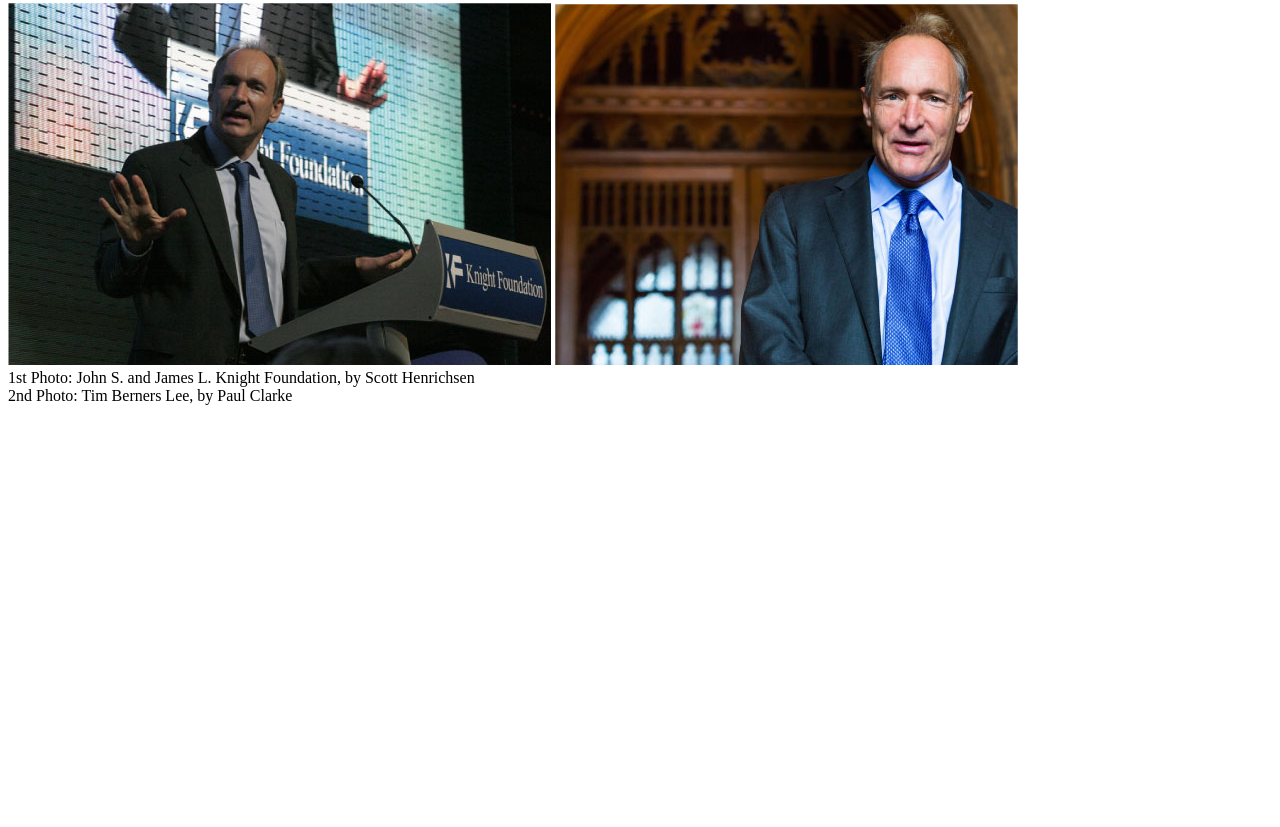
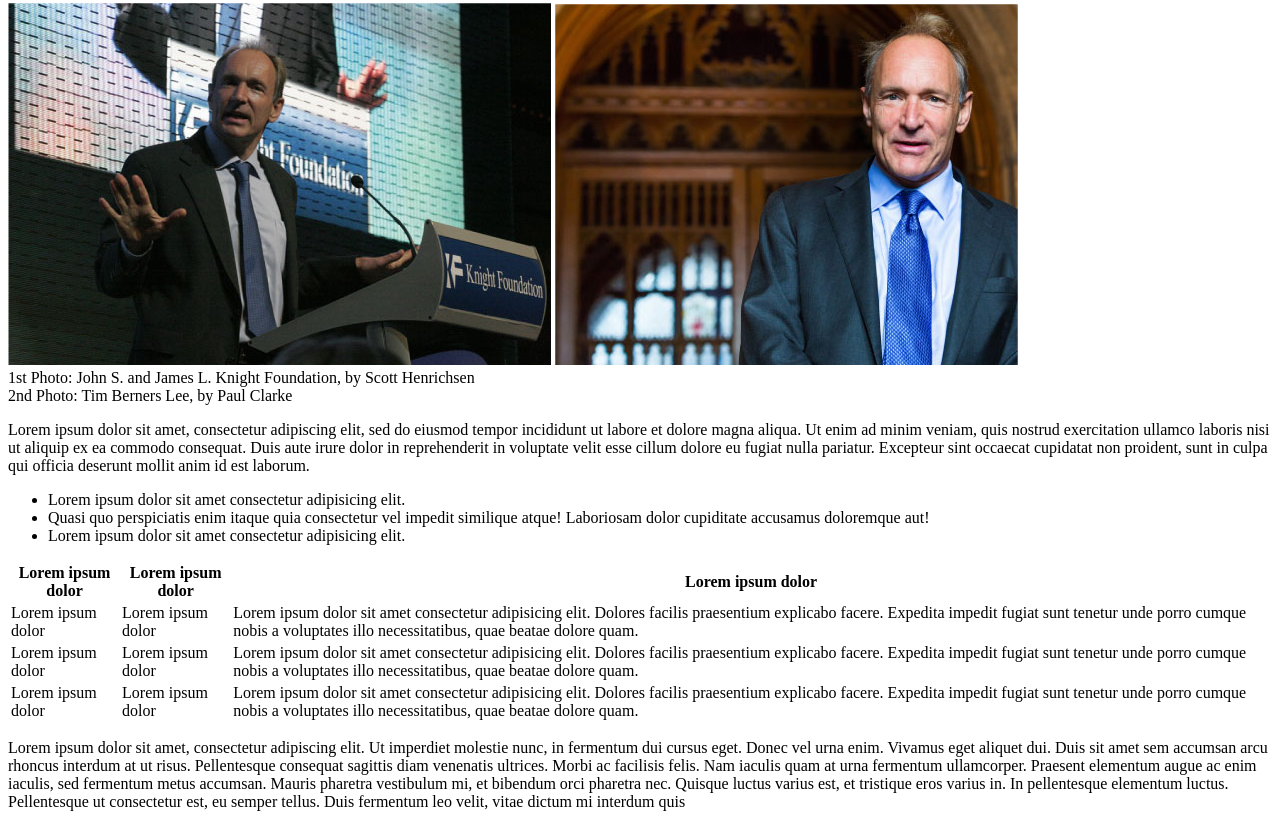
Before and after one commit to JoseManuel-Feliz/html-css-booleaner, a plain HTML site: page html/index.html in a window 1280 px wide. Shown: the part 465-1292 px from the top of the page. Before the commit the page ends 878 px from the top, so only its background shows below. Drawn offline with Linux system fonts and the light colour scheme.

Commit message:
added news article

```diff
--- a/html/index.html
+++ b/html/index.html
@@ -31,8 +31,67 @@
       </div>
       <div>1st Photo: John S. and James L. Knight Foundation, by Scott Henrichsen</div>
       <div>2nd Photo: Tim Berners Lee, by Paul Clarke</div>
+    </section>
 
-    </section>
+    <!-- main text -->
+    <article id="news-article">
+      <p>
+        Lorem ipsum dolor sit amet, consectetur adipiscing elit, sed do eiusmod tempor incididunt ut labore et dolore
+        magna aliqua. Ut enim ad minim veniam, quis nostrud <span class="highlighted">exercitation ullamco laboris nisi
+          ut aliquip ex ea commodo consequat.</span> Duis aute irure dolor in reprehenderit in voluptate velit esse
+        cillum dolore eu fugiat nulla pariatur. Excepteur sint occaecat cupidatat non proident, sunt in culpa qui
+        officia deserunt mollit anim id est laborum.
+      </p>
+      <ul>
+        <li>Lorem ipsum dolor sit amet consectetur adipisicing elit.</li>
+        <li>Quasi quo perspiciatis enim itaque quia consectetur vel impedit similique atque! Laboriosam dolor cupiditate
+          accusamus doloremque aut!</li>
+        <li>Lorem ipsum dolor sit amet consectetur adipisicing elit.</li>
+      </ul>
+      <!-- board -->
+      <table>
+        <thead>
+          <tr>
+            <th>Lorem ipsum dolor</th>
+            <th>Lorem ipsum dolor</th>
+            <th>Lorem ipsum dolor</th>
+          </tr>
+        </thead>
+        <tbody>
+          <tr>
+            <td>Lorem ipsum dolor</td>
+            <td>Lorem ipsum dolor</td>
+            <td>Lorem ipsum dolor sit amet consectetur adipisicing elit. Dolores facilis praesentium explicabo facere.
+              Expedita impedit fugiat sunt tenetur unde porro cumque nobis a voluptates illo necessitatibus, quae beatae
+              dolore quam.</td>
+          </tr>
+          <tr>
+            <td>Lorem ipsum dolor</td>
+            <td>Lorem ipsum dolor</td>
+            <td>Lorem ipsum dolor sit amet consectetur adipisicing elit. Dolores facilis praesentium explicabo facere.
+              Expedita impedit fugiat sunt tenetur unde porro cumque nobis a voluptates illo necessitatibus, quae beatae
+              dolore quam.</td>
+          </tr>
+          <tr>
+            <td>Lorem ipsum dolor</td>
+            <td>Lorem ipsum dolor</td>
+            <td>Lorem ipsum dolor sit amet consectetur adipisicing elit. Dolores facilis praesentium explicabo facere.
+              Expedita impedit fugiat sunt tenetur unde porro cumque nobis a voluptates illo necessitatibus, quae beatae
+              dolore quam.</td>
+          </tr>
+
+        </tbody>
+      </table>
+      <p>Lorem ipsum dolor sit amet, consectetur adipiscing elit. Ut imperdiet molestie nunc, in fermentum dui cursus
+        eget. <span class="highlighted">Donec vel urna enim. Vivamus eget aliquet dui. Duis sit amet sem accumsan arcu
+          rhoncus interdum at ut risus. Pellentesque consequat sagittis diam venenatis ultrices.</span> Morbi ac
+        facilisis felis. Nam iaculis quam at urna fermentum ullamcorper. Praesent elementum augue ac enim iaculis, sed
+        fermentum metus accumsan. Mauris pharetra vestibulum mi, et bibendum orci pharetra nec. Quisque luctus varius
+        est, et tristique eros varius in. In pellentesque elementum luctus. Pellentesque ut consectetur est, eu semper
+        tellus. Duis fermentum leo velit, vitae dictum mi interdum quis</p>
+    </article>
+
+
   </main>
 
   <footer></footer>
```
